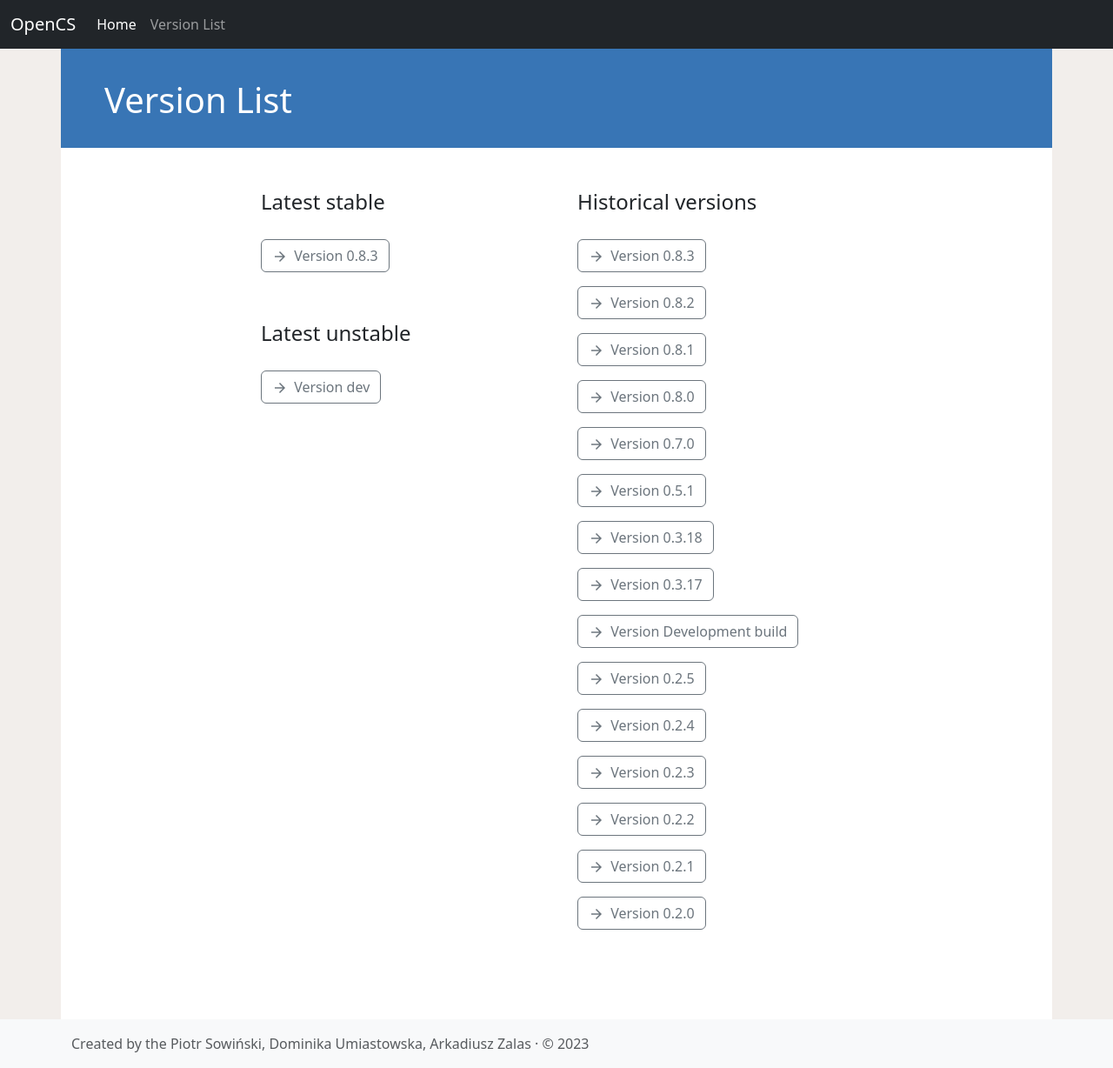
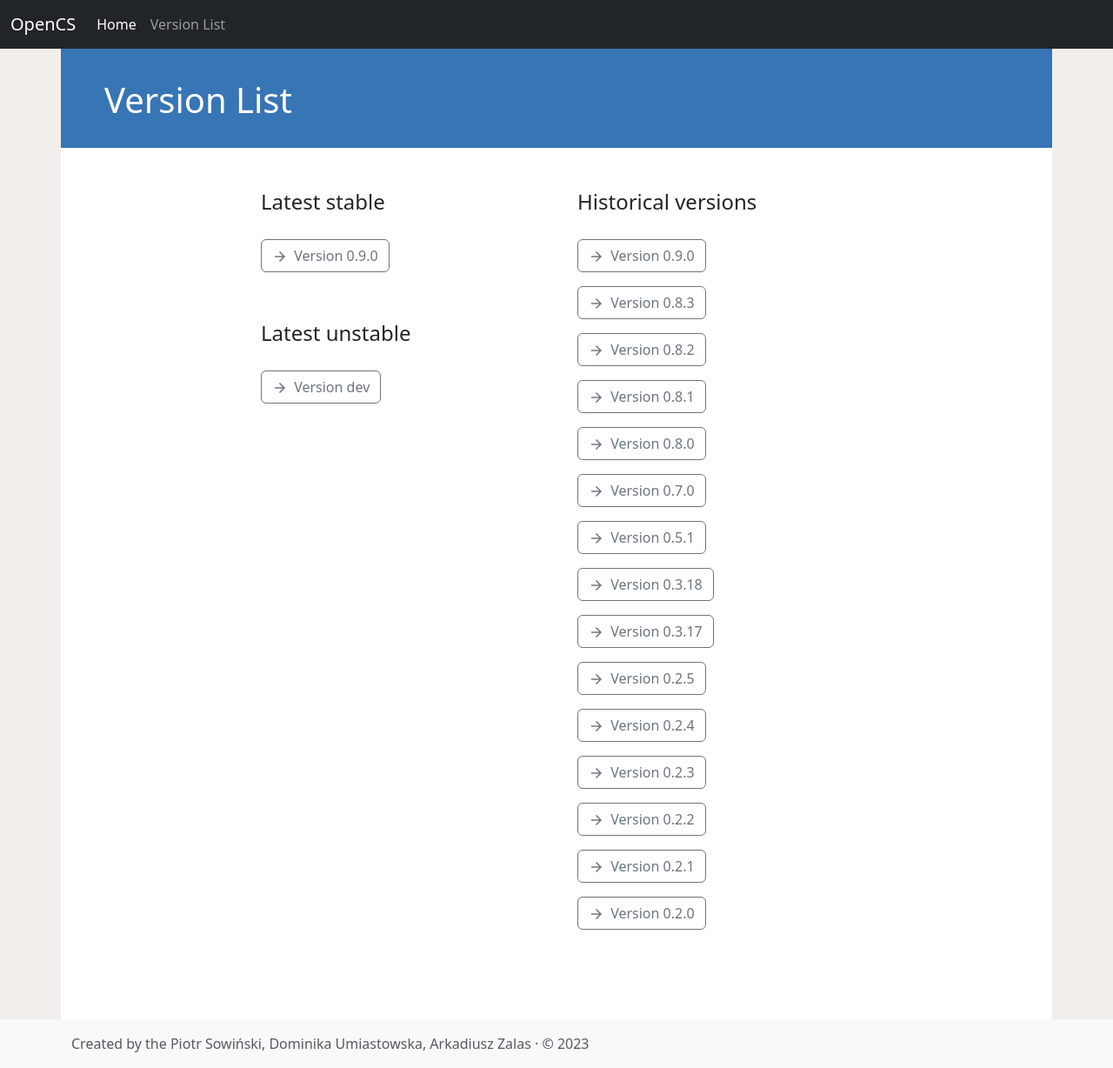
Before and after one commit to 099A6NhpPq/099A6NhpPq.github.io, a Jekyll site: the page built from releases/versions/index.md, in a window 1280 px wide and 1228 px high. Shown: the whole window at 87% size. Built offline with Jekyll 4.4.1, drawn with Linux system fonts in a browser that asks for light colours; a script that is not in the unit is left out.

Commit message:
Update from https://github.com/099A6NhpPq/OpenCS/commit/853863b70c9673b3831f2281a974ca6c9bcecc2a

```diff
--- a/releases/versions/index.md
+++ b/releases/versions/index.md
@@ -1,7 +1,8 @@
 ---
-latest_stable: 0.8.3
+latest_stable: 0.9.0
 layout: version_list
 versions:
+- 0.9.0
 - 0.8.3
 - 0.8.2
 - 0.8.1
@@ -10,7 +11,6 @@ versions:
 - 0.5.1
 - 0.3.18
 - 0.3.17
-- Development build
 - 0.2.5
 - 0.2.4
 - 0.2.3
```
